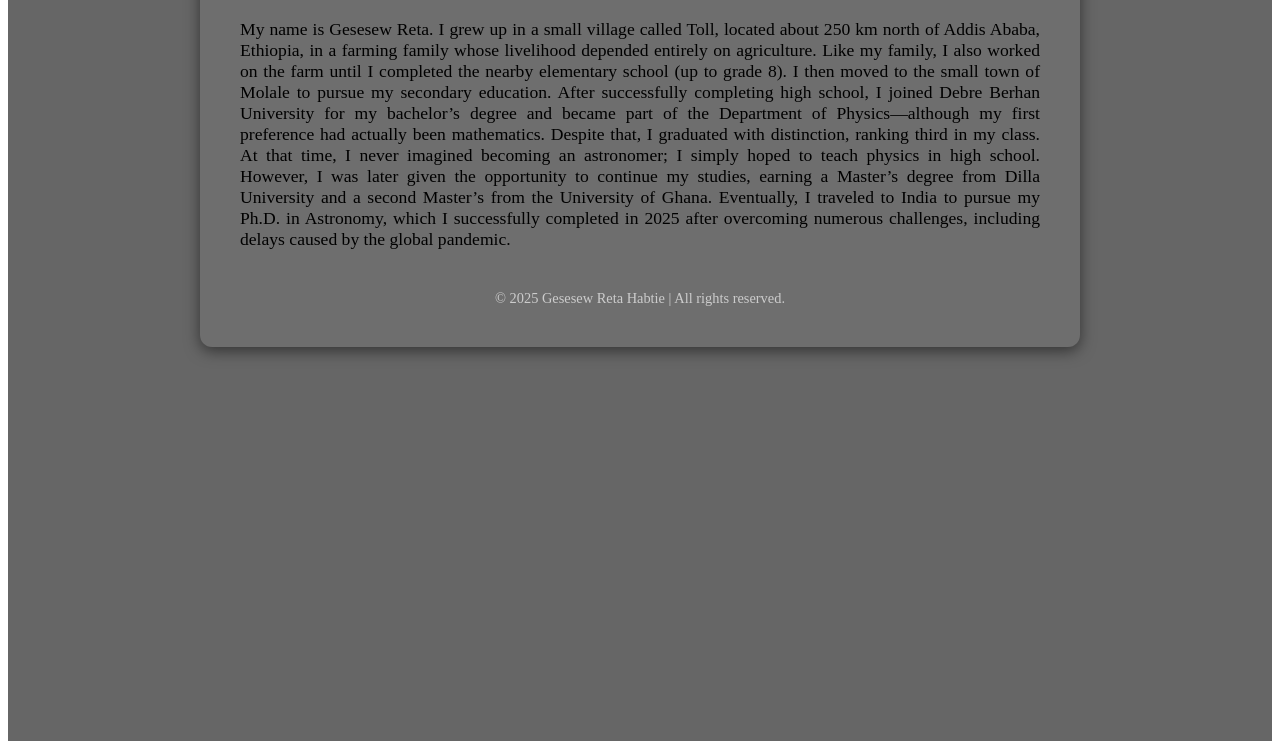
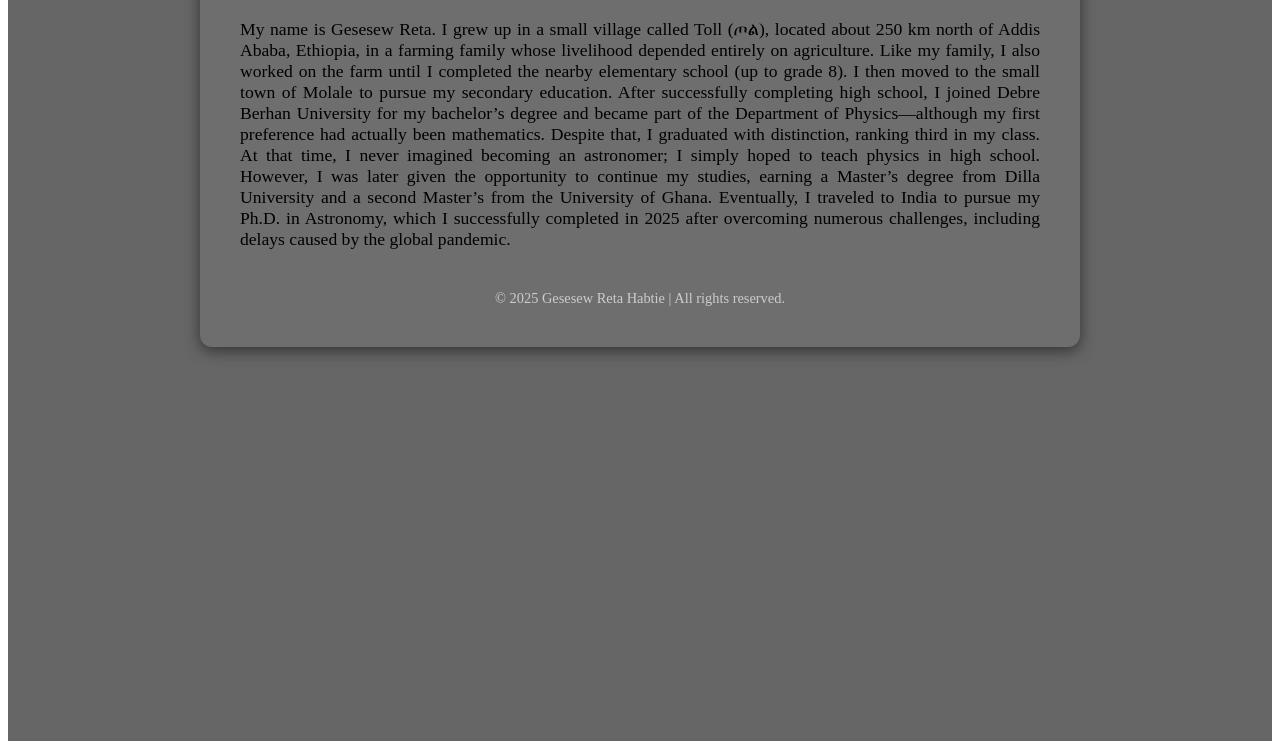
Before and after one commit to gesesew/gesesew.github.io, a plain HTML site: page Short Bio.html in a window 1280 px wide. Shown: the part 147-896 px from the top of the page. Drawn offline with Linux system fonts and the light colour scheme.

Commit message:
Update bio with additional language detail

```diff
--- a/Short Bio.html
+++ b/Short Bio.html
@@ -75,7 +75,7 @@
     <div class="container">
       <h1>Short Bio</h1>
       <p>
-        My name is Gesesew Reta. I grew up in a small village called Toll, located about 250 km north of Addis Ababa, Ethiopia, in a farming family whose livelihood depended entirely on agriculture. Like my family, I also worked on the farm until I completed the nearby elementary school (up to grade 8). I then moved to the small town of Molale to pursue my secondary education. After successfully completing high school, I joined Debre Berhan University for my bachelor’s degree and became part of the Department of Physics—although my first preference had actually been mathematics. Despite that, I graduated with distinction, ranking third in my class. At that time, I never imagined becoming an astronomer; I simply hoped to teach physics in high school. However, I was later given the opportunity to continue my studies, earning a Master’s degree from Dilla University and a second Master’s from the University of Ghana. Eventually, I traveled to India to pursue my Ph.D. in Astronomy, which I successfully completed in 2025 after overcoming numerous challenges, including delays caused by the global pandemic.
+        My name is Gesesew Reta. I grew up in a small village called Toll (ጦል), located about 250 km north of Addis Ababa, Ethiopia, in a farming family whose livelihood depended entirely on agriculture. Like my family, I also worked on the farm until I completed the nearby elementary school (up to grade 8). I then moved to the small town of Molale to pursue my secondary education. After successfully completing high school, I joined Debre Berhan University for my bachelor’s degree and became part of the Department of Physics—although my first preference had actually been mathematics. Despite that, I graduated with distinction, ranking third in my class. At that time, I never imagined becoming an astronomer; I simply hoped to teach physics in high school. However, I was later given the opportunity to continue my studies, earning a Master’s degree from Dilla University and a second Master’s from the University of Ghana. Eventually, I traveled to India to pursue my Ph.D. in Astronomy, which I successfully completed in 2025 after overcoming numerous challenges, including delays caused by the global pandemic.
       </p>
       <footer>
         &copy; 2025 Gesesew Reta Habtie | All rights reserved.
```
